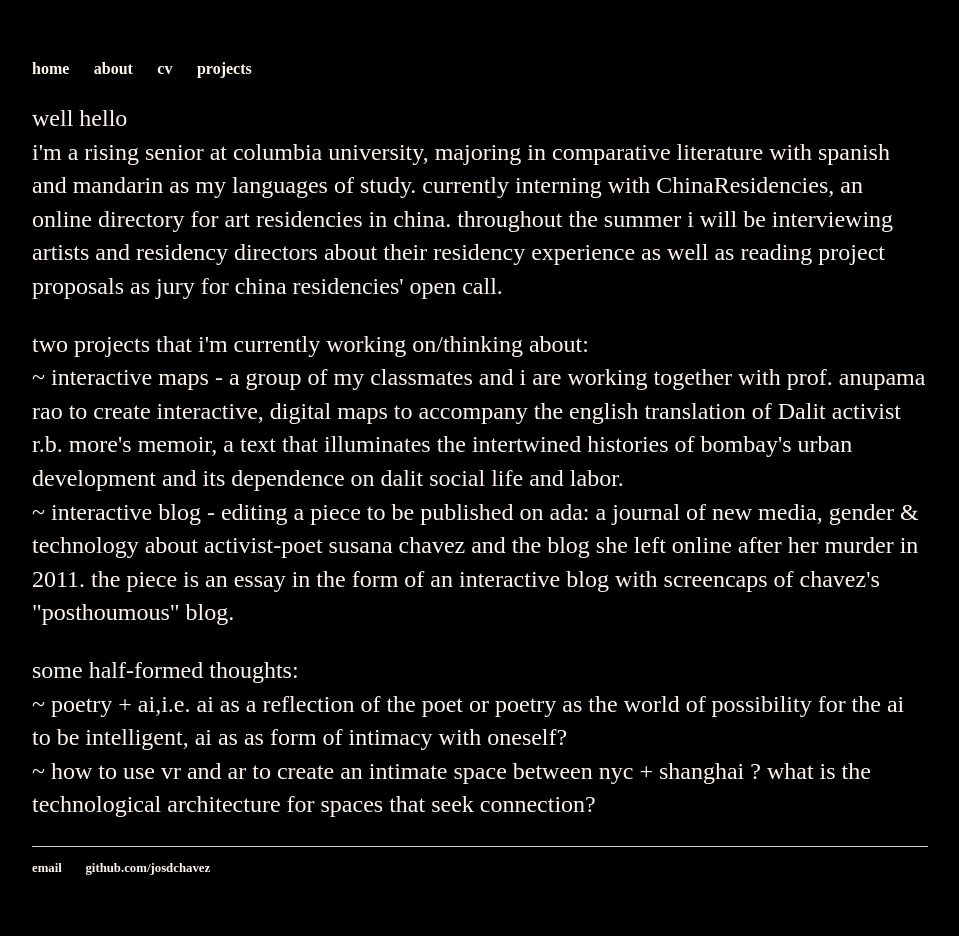
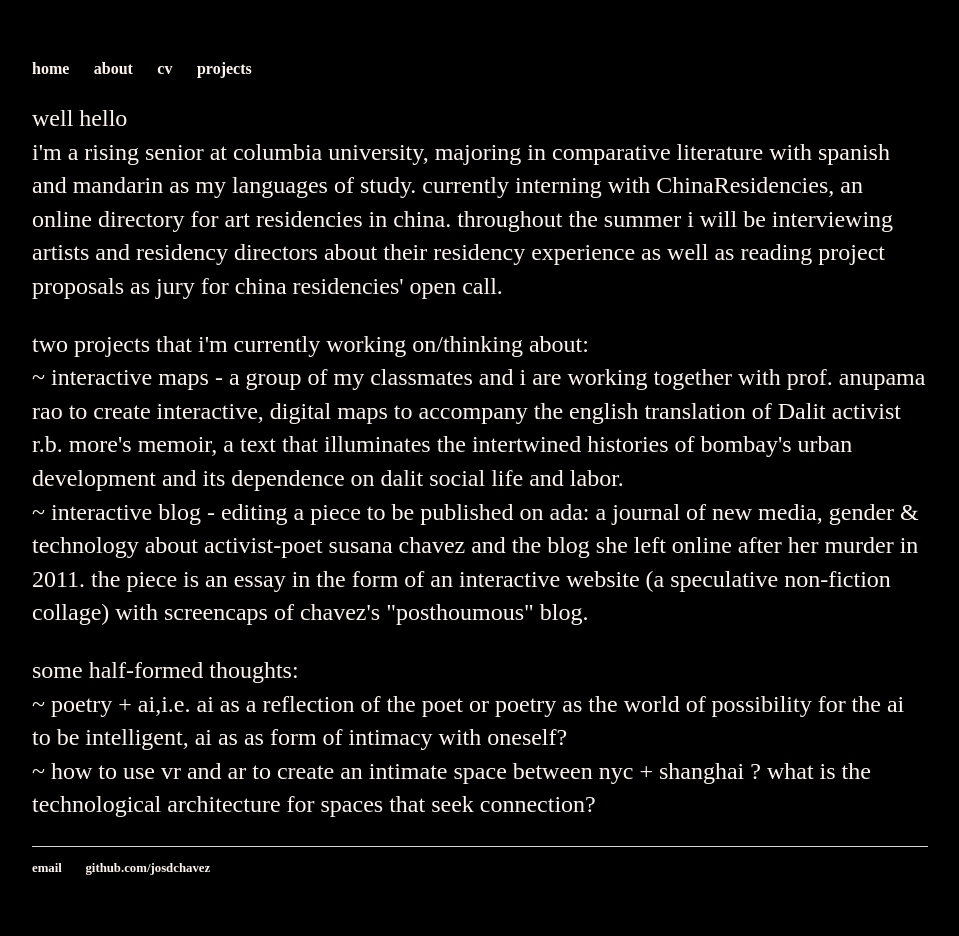
Before and after one commit to josdchavez/josdchavez.github.io, a Jekyll site: the page built from about/index.html, in a window 1280 px wide. Shown: the whole page, without its empty margins (160-1119 px from the left). Built offline with Jekyll 4.4.1, drawn with Linux system fonts in a browser that asks for light colours.

Commit message:
Update index.html

```diff
--- a/about/index.html
+++ b/about/index.html
@@ -14,7 +14,7 @@ prof. anupama rao to create interactive, digital maps to accompany the english t
 <br>
 ~ interactive blog - editing a piece to be published on <a href="http://adanewmedia.org/">ada: a journal of new media, gender & technology</a>
   about activist-poet <a href="http://primeratormenta.blogspot.com">susana chavez</a> and the blog she left online after her <a href="http://newamericamedia.org/2011/01/not-one-more---susana-chavezs-death-sparks-outrage-in-juarez.php">murder</a> in 2011. the piece is an essay in the form of
-  an interactive blog with screencaps of chavez's "posthoumous" blog.
+  an interactive website (a speculative non-fiction collage) with screencaps of chavez's "posthoumous" blog.
 </p>
 <p> some half-formed thoughts:
 <br>
```
